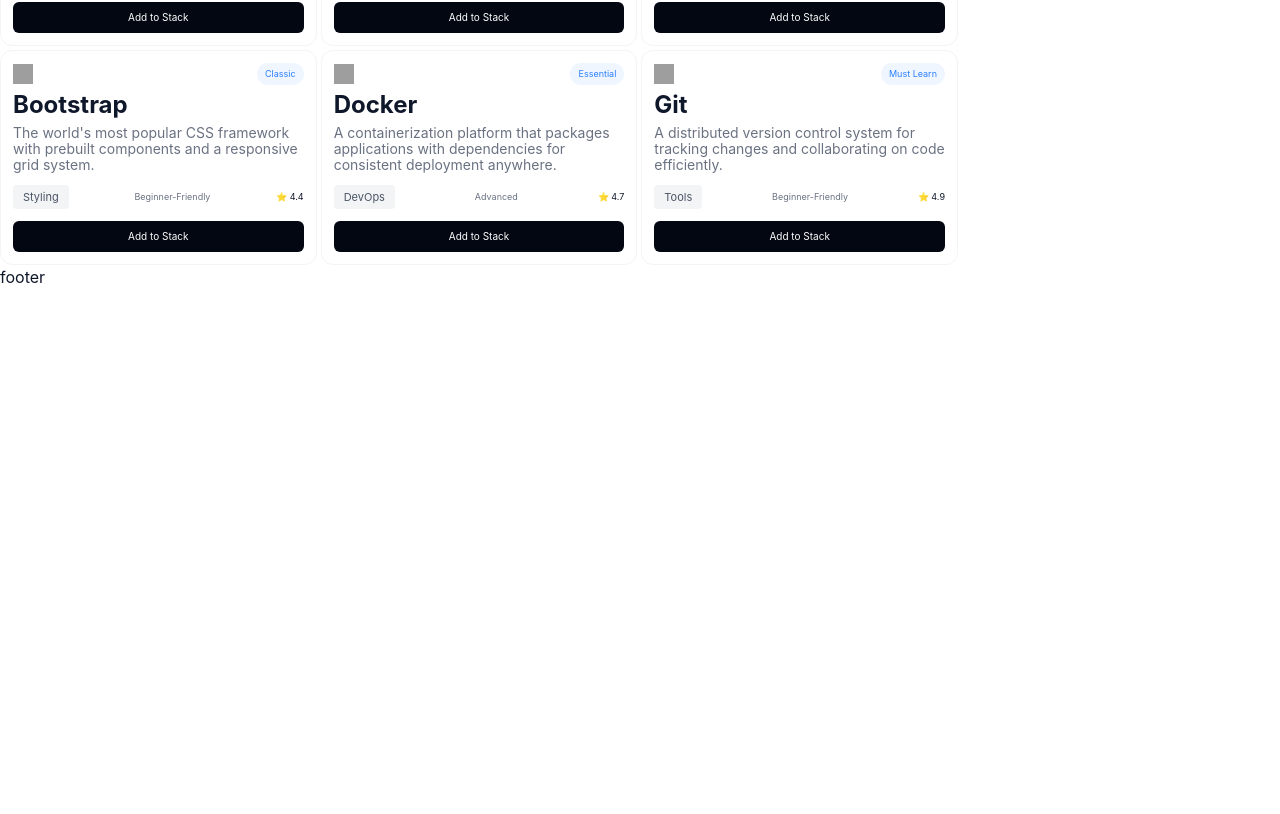
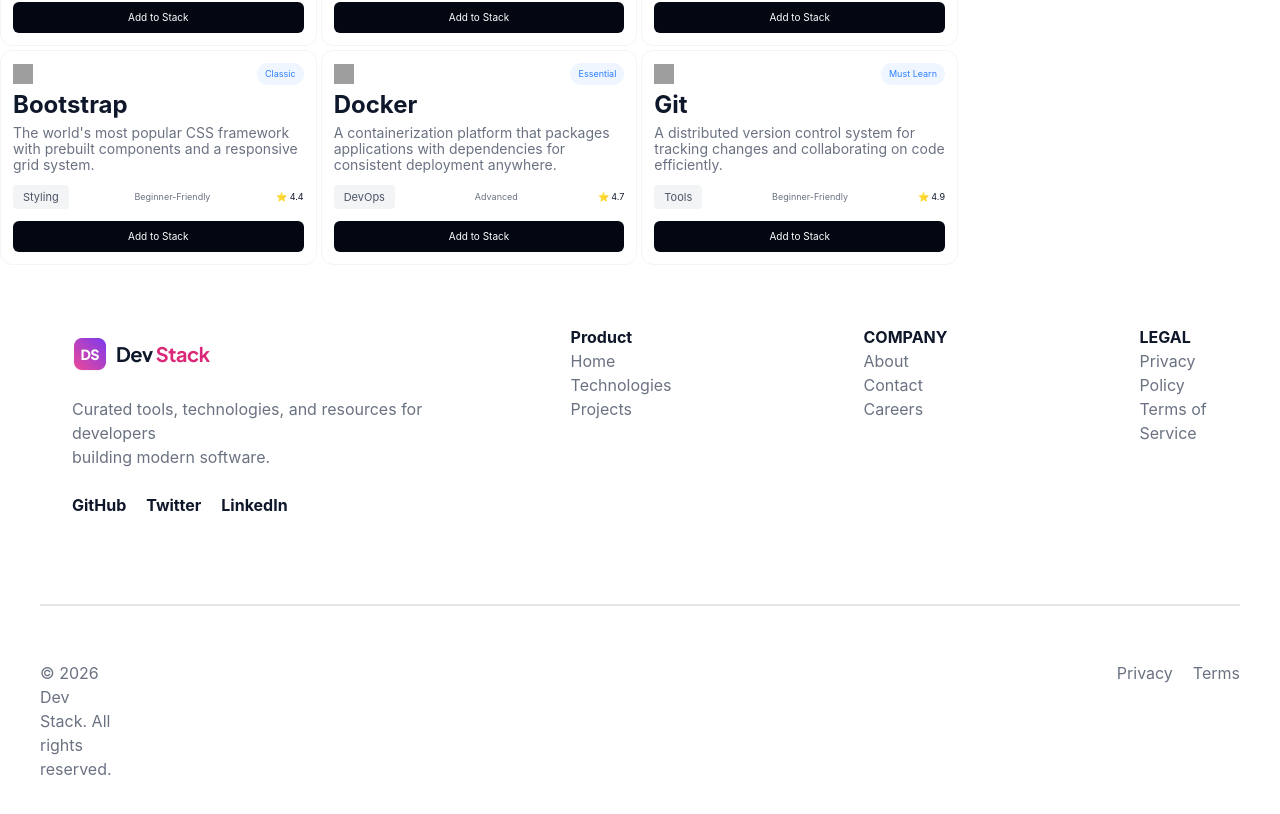
Before and after one commit to mdabirrahman12/dev-stack, a React (Vite) app: page / in a window 1280 px wide. Shown: the part 1578-2392 px from the top of the page. Before the commit the page ends 1867 px from the top, so only its background shows below. Built offline with nearby package versions, Linux system fonts and the light colour scheme; grey boxes are pictures that could not be loaded.

Commit message:
footer  added

```diff
--- a/src/components/Sidebar.tsx
+++ b/src/components/Sidebar.tsx
@@ -3,7 +3,7 @@
 const Sidebar = ({ stack, handleRemoveFromStack, handleRemoveAll }: SidebarProps) => {
   return (
       <div className="flex flex-col gap-1 rounded-2xl border border-gray-100 bg-white p-5">
-        <h3 className="text-base font-bold leading-6">Your Stack</h3>
+        <h3 className="text-base font-bold">Your Stack</h3>
 
         <p className="mb-3 text-gray-400">
           {stack.length === 0
@@ -12,7 +12,7 @@
         </p>
 
         {stack.length === 0 && (
-          <div className="rounded-xl bg-gray-50 p-6 text-center text-xs text-gray-500">
+          <div className="rounded-xl bg-gray-50 p-6 text-center text-gray-500">
             Your stack is empty.
           </div>
         )}
--- a/src/components/footer.tsx
+++ b/src/components/footer.tsx
@@ -1,10 +1,42 @@
-
-const footer = () => {
+import Logo from '../assets/logo-text.png'
+const Footer = () => {
   return (
-    <div>
-      footer
-    </div>
+    <section className='p-5'>
+      <div className=' p-10 flex gap-20'>
+        <ul>
+          <li className='p-3'><a href="#"><img src={Logo} alt="" /></a></li>
+          <li className=' p-3 text-gray-500'>Curated tools, technologies, and resources for developers <br/> building modern software.</li>
+          <ul className='flex gap-5 p-3 text-shadow-gray-800 font-bold'>
+            <div><a href="#">GitHub</a></div>
+          <div><a href="#">Twitter</a></div>
+          <div><a href="#">LinkedIn</a></div></ul>
+        </ul>
+        <div className='flex gap-48'>
+        <div><ul className='gap-10'>
+          <li className='text-base font-bold'><a href="#">Product</a></li>
+          <li className='text-gray-500'><a href="">Home</a></li>
+          <li className='text-gray-500'><a href="">Technologies</a></li>
+          <li className='text-gray-500'><a href="">Projects</a></li>
+          </ul></div>
+           <div ><ul>
+          <li className='text-base font-bold'><a href="#">COMPANY</a></li>
+          <li className='text-gray-500'><a href="">About</a></li>
+          <li className='text-gray-500'><a href="">Contact</a></li>
+          <li className='text-gray-500'><a href="">Careers</a></li>
+          </ul></div>
+           <div><ul className='gap-10'>
+          <li className='text-base font-bold'><a href="#">LEGAL</a></li>
+          <li className='text-gray-500'><a href="">Privacy Policy</a></li>
+          <li className='text-gray-500'><a href="">Terms of Service</a></li>
+          </ul></div>
+          </div>
+      </div>
+         <div className="divider p-5"></div>
+         <div className='flex text-gray-500 gap-250 p-5'><p>© 2026 Dev Stack. All rights reserved.</p>
+         <ul className='flex gap-5'><li><a href="">Privacy</a></li>
+         <li><a href="">Terms</a></li></ul> </div>
+    </section>
   );
 };
 
-export default footer;
+export default Footer;
```
